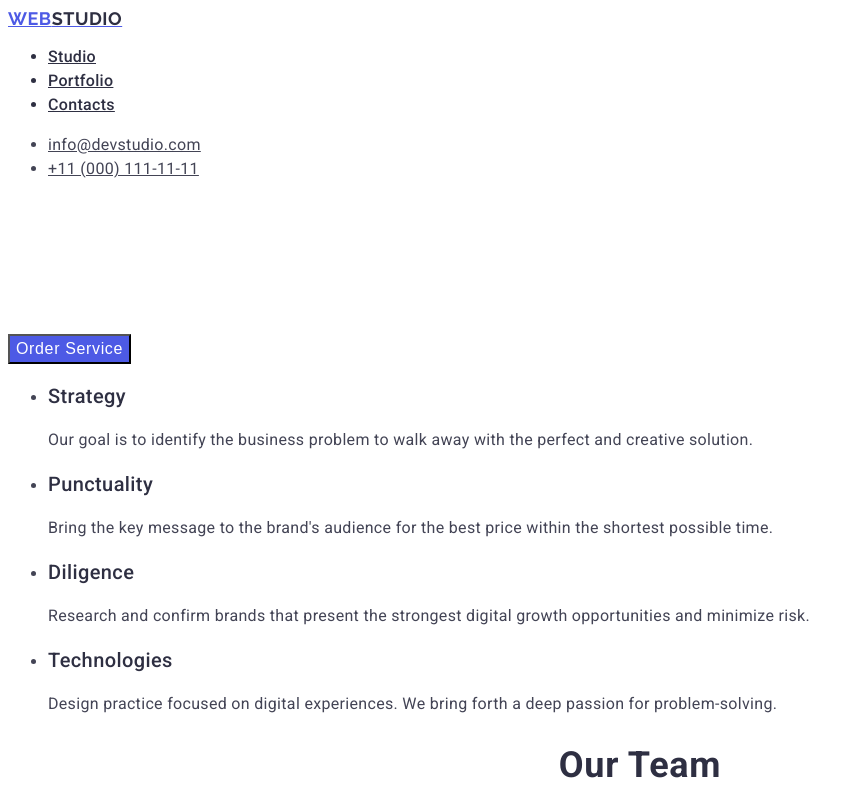
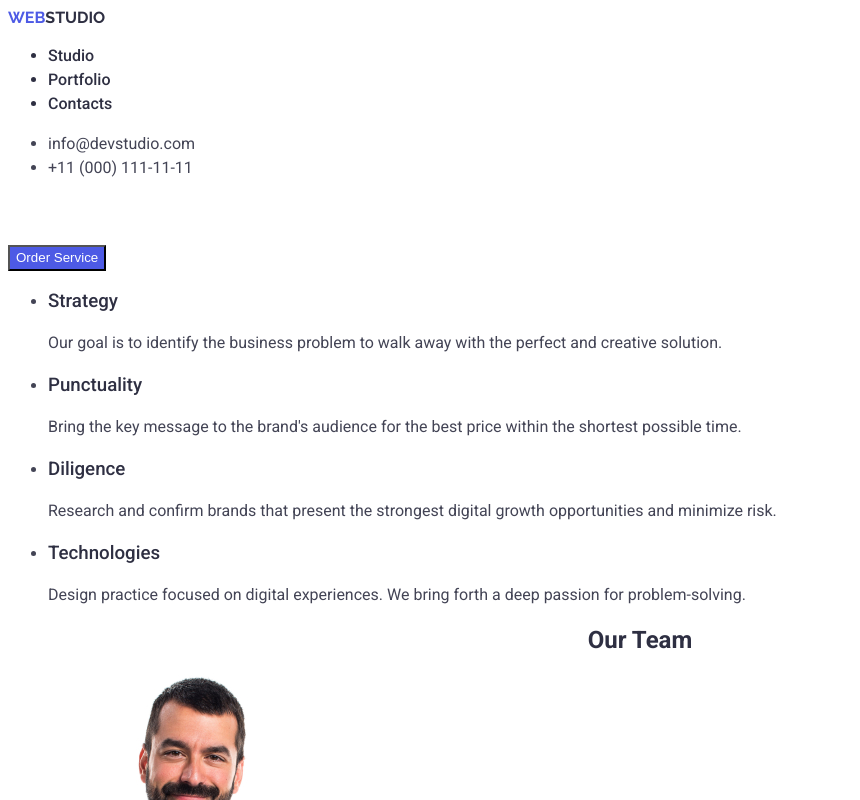
Before and after one commit to Alina-Zelena/goit-markup-hw-01, a plain HTML site: page index.html in a window 1280 px wide. Shown: the top 800 px of the page, without its empty margins (0-860 px from the left). Drawn offline with Linux system fonts and the light colour scheme; files that its build step writes are made by us from their sources.

Commit message:
Update styles.css

```diff
--- a/styles.css
+++ b/styles.css
@@ -1,11 +1,16 @@
 .body {
-    font-family: "Roboto", sans-serif;
+    font-family: 'Roboto', sans-serif;
     color: #434455;
-    background-color: #ffffff;
+    background-color: #FFFFFF;
 }
 
-.ul {
+.ul,
+ ol {
     list-style-type: none;
+}
+
+a {
+    text-decoration: none;
 }
 
 .p {
@@ -13,21 +18,21 @@
 }
 
 .logo {
-    font-family: "Raleway", sans-serif;
+    font-family: 'Raleway', sans-serif;
     font-weight: 700;
-    font-size: 18px;
+    font-size: 18 px;
     line-height: 1.17;
-    letter-spacing: 0.03em;
+    letter-spacing: 0.03 em;
     text-transform: uppercase;
     color: #4d5ae5;
 }
 
 .logo-web-studio {
-    font-family: "Raleway", sans-serif;
+    font-family: 'Raleway', sans-serif;
     font-weight: 700;
-    font-size: 18px;
+    font-size: 18 px;
     line-height: 1.17;
-    letter-spacing: 0.03em;
+    letter-spacing: 0.03 em;
     text-transform: uppercase;
     color: #2e2f42;
 }
@@ -36,16 +41,16 @@
     color: #f4f4fd;
 }
 
-.adress {
+.address {
     font-style: normal;
 }
 
 .header-list {
-    font-family: "Roboto", sans-serif;
+    font-family: 'Roboto', sans-serif;
     font-weight: 500;
-    font-size: 16px;
+    font-size: 16 px;
     line-height: 1.5;
-    letter-spacing: 0.02em;
+    letter-spacing: 0.02 em;
     color: #2e2f42;
 }
 
@@ -56,9 +61,9 @@ color: #404bbf;
 
 .navigation-list {
     font-weight: 500;
-    font-size: 16px;
+    font-size: 16 px;
     line-height: 1.5;
-    letter-spacing: 0.02em;
+    letter-spacing: 0.02 em;
     color: #2e2f42;
 }
 
@@ -67,9 +72,9 @@ color: #404bbf;
 }
 
 .contact {
-  font-size: 16px;
+  font-size: 16 px;
   line-height: 1.5;
-  letter-spacing: 0.02em;
+  letter-spacing: 0.02 em;
   color: #434455;
 }
 
@@ -88,18 +93,18 @@ color: #404bbf;
 
 .tagline-text {
   font-weight: 700;
-  font-size: 56px;
+  font-size: 56 px;
   line-height: 1.07;
-  letter-spacing: 0.02em;
+  letter-spacing: 0.02 em;
   text-align: center;
   color: #fff;
 }
 
 .tagline-button {
   font-weight: 500;
-  font-size: 16px;
+  font-size: 16 px;
   line-height: 1.5;
-  letter-spacing: 0.04em;
+  letter-spacing: 0.04 em;
   color: #fff;
   cursor: pointer;
   background-color: #4d5ae5;
@@ -123,17 +128,17 @@ color: #404bbf;
 
 .advantages-header {
   font-weight: 500;
-  font-size: 20px;
+  font-size: 20 px;
   line-height: 1.2;
-  letter-spacing: 0.02em;
+  letter-spacing: 0.02 em;
   color: #2e2f42;
 }
 
 .advantages-text {
   font-weight: 400;
-  font-size: 16px;
+  font-size: 16 px;
   line-height: 1.5;
-  letter-spacing: 0.02em;
+  letter-spacing: 0.02 em;
   color: #434455;
 }
 
@@ -144,9 +149,9 @@ color: #404bbf;
 
   .team-title {
     font-weight: 700;
-    font-size: 36px;
+    font-size: 36 px;
     line-height: 1.11;
-    letter-spacing: 0.02em;
+    letter-spacing: 0.02 em;
     text-align: center;
     color: #2e2f42;
     text-transform: capitalize;
@@ -164,17 +169,17 @@ color: #404bbf;
 
   .team-subtitle {
     font-weight: 500;
-    font-size: 20px;
+    font-size: 20 px;
     line-height: 1.2;
-    letter-spacing: 0.02em;
+    letter-spacing: 0.02 em;
     text-align: left;
     color: #2e2f42;
   }
 
   .team-item-text {
-    font-size: 16px;
+    font-size: 16 px;
     line-height: 1.5;
-    letter-spacing: 0.02em;
+    letter-spacing: 0.02 em;
     text-align: left;
     color: #434455;
   }
@@ -186,9 +191,9 @@ color: #404bbf;
 
 .portfolio-title {
   font-weight: 700;
-  font-size: 36px;
+  font-size: 36 px;
   line-height: 1.11;
-  letter-spacing: 0.02em;
+  letter-spacing: 0.02 em;
   text-align: center;
   color: #2e2f42;
   text-transform: capitalize;
@@ -205,16 +210,16 @@ color: #404bbf;
 
 .portfolio-subtitle {
   font-weight: 500;
-  font-size: 20px;
+  font-size: 20 px;
   line-height: 1.2;
-  letter-spacing: 0.02em;
+  letter-spacing: 0.02 em;
   color: #2e2f42;
 }
 
 .portfolio-item-text {
-  font-size: 16px;
+  font-size: 16 px;
   line-height: 1.5;
-  letter-spacing: 0.02em;
+  letter-spacing: 0.02 em;
   color: #434455;
 }
 
@@ -224,9 +229,9 @@ color: #404bbf;
 }
 
 .footer-text {
-    font-size: 16px;
+    font-size: 16 px;
     line-height: 1.5;
-    letter-spacing: 0.02em;
+    letter-spacing: 0.02 em;
     color: #f4f4fd;
 }
 
```
